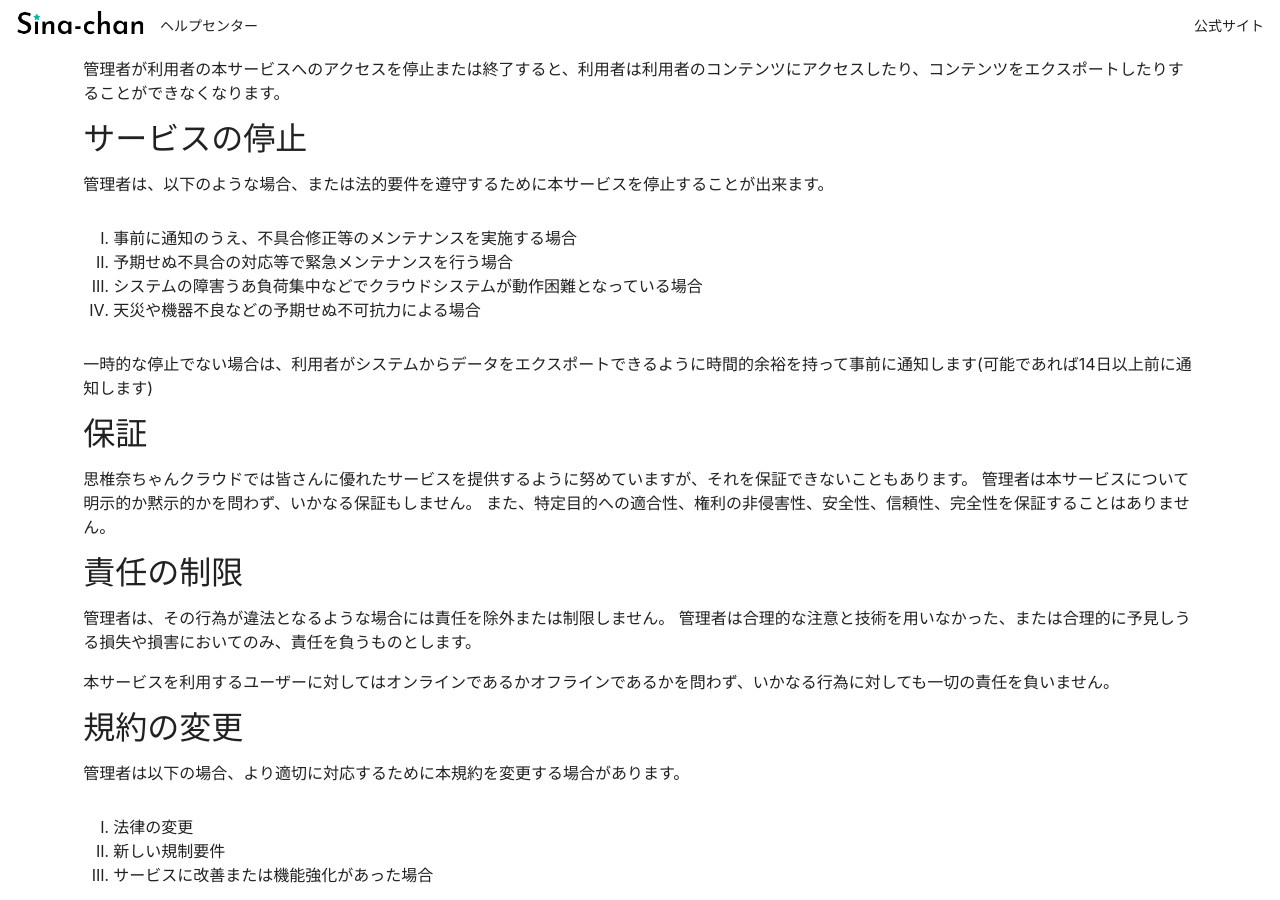
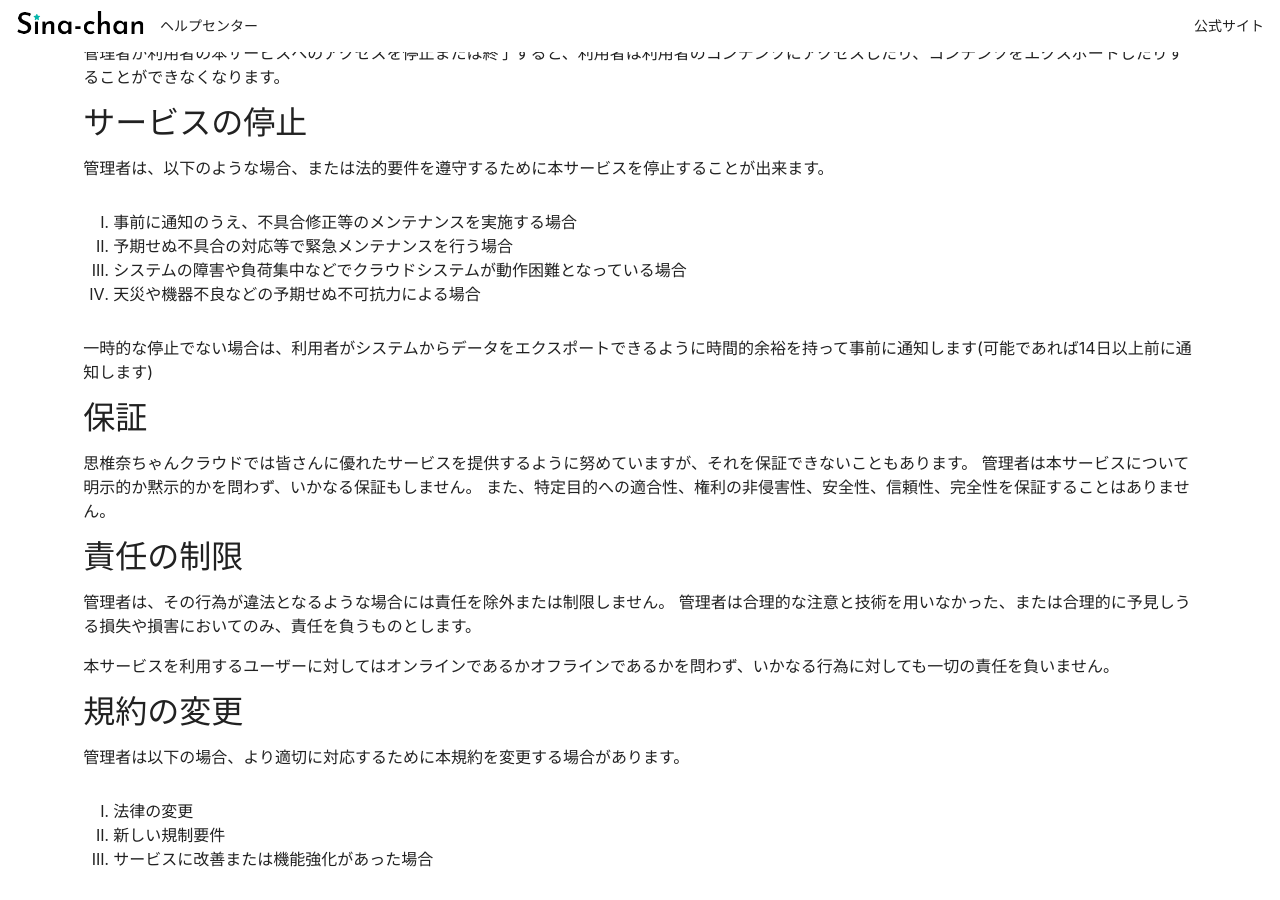
Before and after one commit to SinaKitagami/sina-helpcenter, a Jekyll site: the page built from _posts/2023-04-17-思椎奈ちゃんクラウド利用規約.md, in a window 1280 px wide and 900 px high, scrolled down 2743 px. Built offline with Jekyll 4.4.1, drawn with Linux system fonts in a browser that asks for light colours; comment, search, counter and statistics services are not loaded; some of the changed text lies outside the part shown.

```diff
--- a/_posts/2023-04-17-思椎奈ちゃんクラウド利用規約.md
+++ b/_posts/2023-04-17-思椎奈ちゃんクラウド利用規約.md
@@ -78,7 +78,7 @@
 
 本サービスは著作権法により保護されています。本規約は、本サービスにおけるいかなる権利、権原または権益、本サービス内の他者のコンテンツ、思椎奈ちゃんクラウドのロゴおよびその他の機能も利用者に譲与することはありません。なお、利用者からのフィードバックは歓迎していますが、管理者はいかなる義務も負うことなく利用者からのコメントや提案を使用することが出来ます。
 
-思椎奈ちゃんクラウドでは他者の知的財産権を尊重しており、利用者にも同様の行動を取ることを要求します。管理者は適切に提出された著作権侵害の申し立てを受け取った場合、当該通知に対処します。管理者は、著作権を侵害しているコンテンツを削除または無効化し、反復的な著作権侵害者の利用を停止する権限を有します。著作権侵害の申し立ては、[著作権侵害申し立てフォーム]()を利用して提出する必要があります。
+思椎奈ちゃんクラウドでは他者の知的財産権を尊重しており、利用者にも同様の行動を取ることを要求します。管理者は適切に提出された著作権侵害の申し立てを受け取った場合、当該通知に対処します。管理者は、著作権を侵害しているコンテンツを削除または無効化し、反復的な著作権侵害者の利用を停止する権限を有します。著作権侵害の申し立ては、[著作権侵害申し立てフォーム](https://forms.gle/tzMP1UctPv8rYEEH8)を利用して提出する必要があります。
 
 ## 利用停止
 
@@ -103,7 +103,7 @@
 
 1. 事前に通知のうえ、不具合修正等のメンテナンスを実施する場合
 2. 予期せぬ不具合の対応等で緊急メンテナンスを行う場合
-3. システムの障害うあ負荷集中などでクラウドシステムが動作困難となっている場合
+3. システムの障害や負荷集中などでクラウドシステムが動作困難となっている場合
 4. 天災や機器不良などの予期せぬ不可抗力による場合
 
 一時的な停止でない場合は、利用者がシステムからデータをエクスポートできるように時間的余裕を持って事前に通知します(可能であれば14日以上前に通知します)
```
Also changed, not shown: other parts of _posts/2023-04-17-思椎奈ちゃんクラウド利用規約.md (+1 -1 lines).
